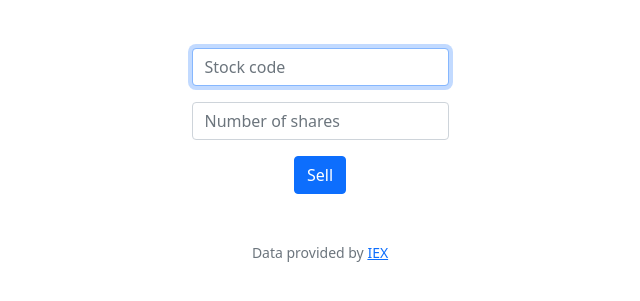
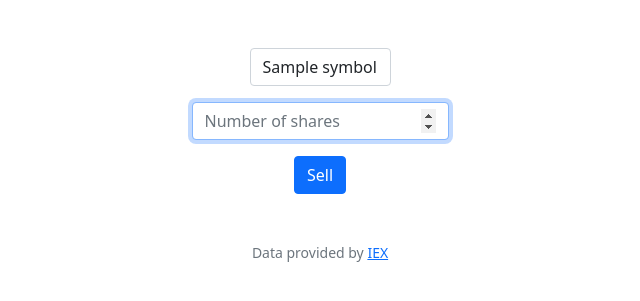
Before and after one commit to JadhenGonzales/CS50, a Flask app: template templates/sell.html in a window 1280 px wide. Shown: the part 76-377 px from the top of the page, without its empty margins (320-960 px from the left). Run offline with Flask 3, Linux system fonts and the light colour scheme; the template is opened without the code that fills it: most values are stand-ins (such as "Sample title", 1, 10 or a date in 2020); some libraries are stand-ins or nearby versions.

Commit message:
automated commit by check50 [check50=True]

```diff
--- a/app.py
+++ b/app.py
@@ -289,4 +289,9 @@ def sell():
 
     # User reached route via GET
     else:
-        return render_template("sell.html")
+        portfolio = db.execute("""SELECT symbol
+                            FROM transactions
+                        WHERE user_id = ? AND NOT symbol = "DEPOSIT"
+                        GROUP BY symbol""", session.get("user_id"))
+
+        return render_template("sell.html", portfolio=portfolio)
--- a/templates/sell.html
+++ b/templates/sell.html
@@ -7,7 +7,11 @@
 {% block main %}
     <form action="/sell" method="post">
         <div class="mb-3">
-            <input autocomplete="off" autofocus class="form-control mx-auto w-auto" id="symbol" name="symbol" placeholder="Stock code" type="text">
+            <select class="form-control mx-auto w-auto" id="symbol" name="symbol">
+                {% for stock in portfolio %}
+                    <option value="{{ stock.symbol }}">{{ stock.symbol }}</option>
+                {% endfor %}
+            </select>
         </div>
         <div class="mb-3">
             <input autocomplete="off" autofocus class="form-control mx-auto w-auto" id="shares" name="shares" placeholder="Number of shares" type="number">
```
Also changed, not shown: 1 other file.
